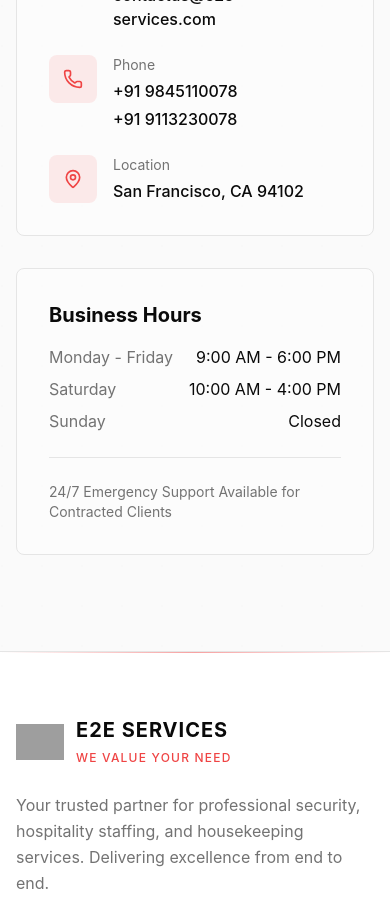
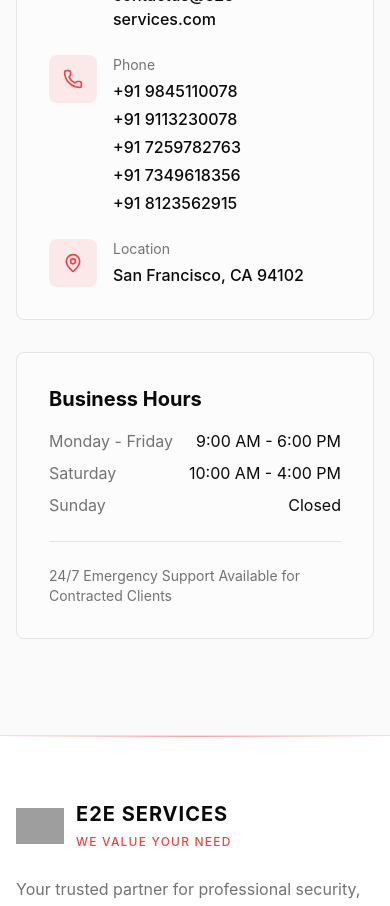
Before and after one commit to mohammed-althaf-h/E2E_Services, a React (Vite) app: page / in a window 390 px wide. Shown: the part 6280-7186 px from the top of the page. Built offline with nearby package versions, Linux system fonts and the light colour scheme; grey boxes are pictures that could not be loaded.

Commit message:
Add additional contact phone numbers in Contact component

```diff
--- a/src/components/Contact.jsx
+++ b/src/components/Contact.jsx
@@ -73,6 +73,9 @@ const Contact = () => {
         <div className="flex flex-col gap-1">
           <a href="tel:+919845110078" className="hover:text-red-500 transition-colors">+91 9845110078</a>
           <a href="tel:+919113230078" className="hover:text-red-500 transition-colors">+91 9113230078</a>
+           <a href="tel:+917259782763" className="hover:text-red-500 transition-colors">+91 7259782763</a>
+          <a href="tel:+917349618356" className="hover:text-red-500 transition-colors">+91 7349618356</a>
+          <a href="tel:+918123562915" className="hover:text-red-500 transition-colors">+91 8123562915</a>
         </div>
       )
     },
```
